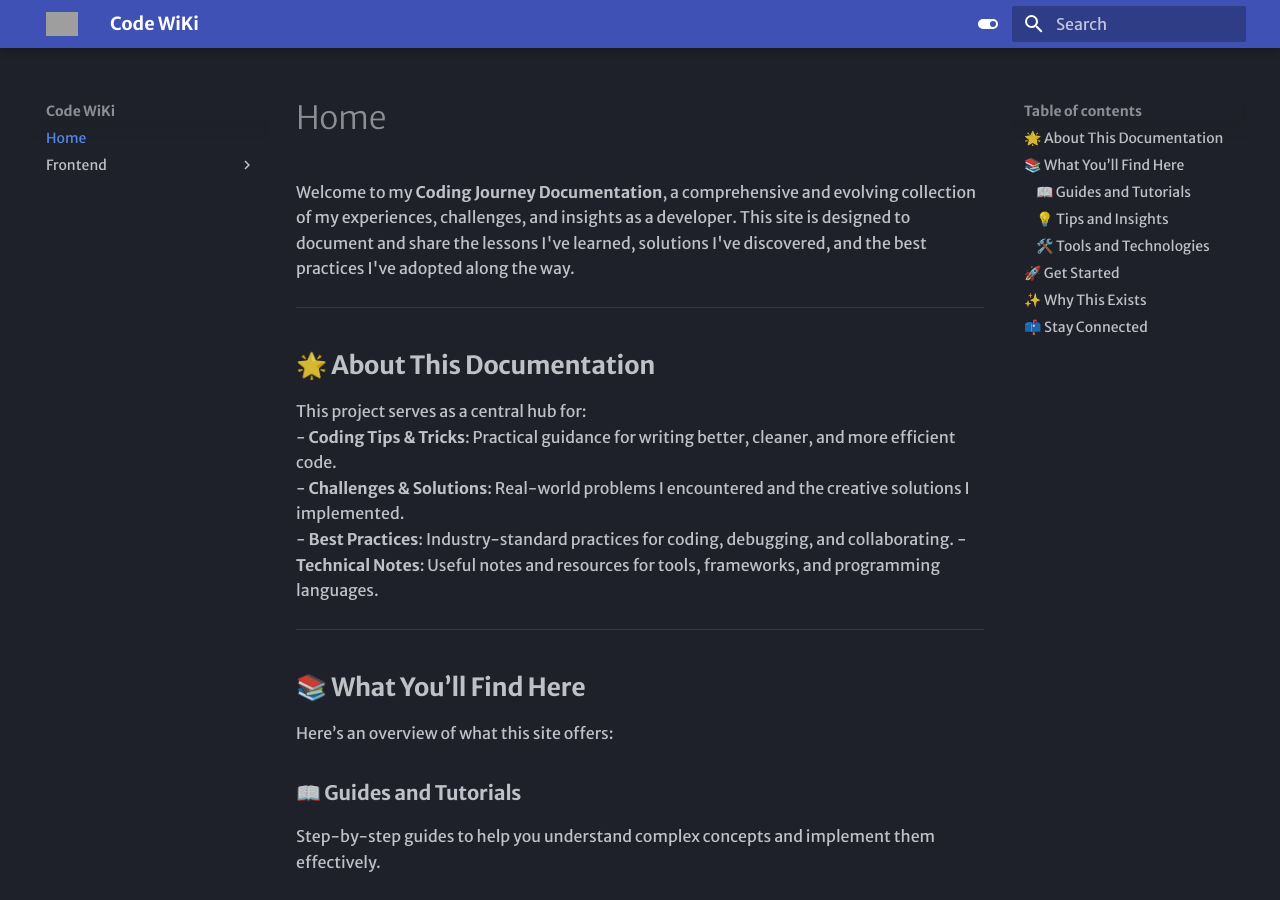
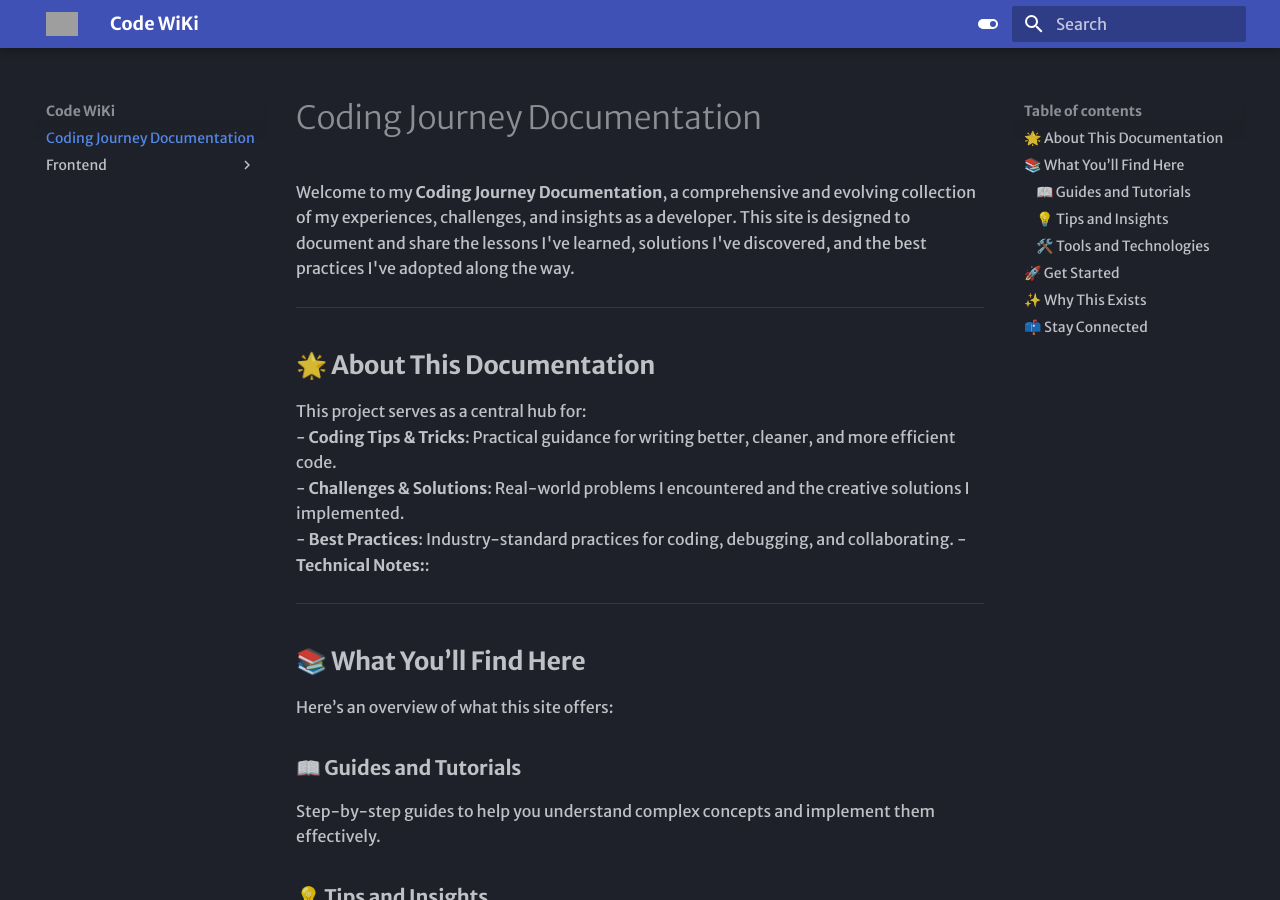
Before and after one commit to mkouhpayeh/code-wiki, an MkDocs documentation site: the page built from docs/index.md, in a window 1280 px wide and 900 px high. Built offline with MkDocs 1.6.1 and Material for MkDocs 9.7.7, drawn with Linux system fonts in a browser that asks for light colours; some web fonts are replaced; grey boxes are pictures that could not be loaded.

Commit message:
Update index.md

```diff
--- a/docs/index.md
+++ b/docs/index.md
@@ -1,4 +1,4 @@
-# Home
+# Coding Journey Documentation
 
 Welcome to my **Coding Journey Documentation**, a comprehensive and evolving collection of my experiences, challenges, and insights as a developer. This site is designed to document and share the lessons I've learned, solutions I've discovered, and the best practices I've adopted along the way.
 
@@ -10,9 +10,7 @@ This project serves as a central hub for:
 - **Coding Tips & Tricks**: Practical guidance for writing better, cleaner, and more efficient code.
 - **Challenges & Solutions**: Real-world problems I encountered and the creative solutions I implemented.
 - **Best Practices**: Industry-standard practices for coding, debugging, and collaborating.
-- **Technical Notes**: Useful notes and resources for tools, frameworks, and programming languages.
-
-
+- **Technical Notes:**:
 
 ---
 
```
